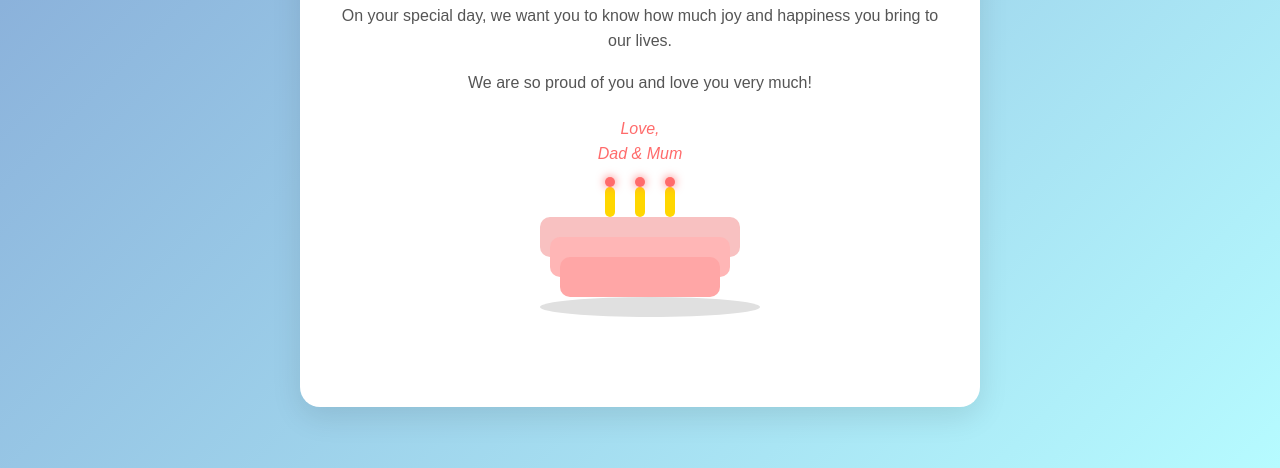
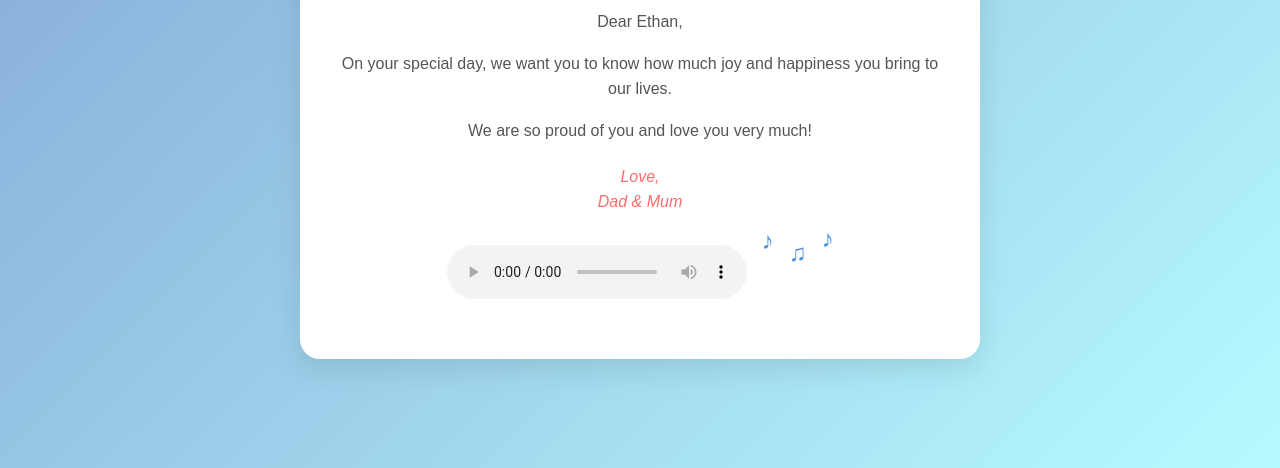
Before and after one commit to kerrychanckk/ethan, a plain HTML site: page index.html in a window 1280 px wide. Shown: the part 332-800 px from the top of the page. Drawn offline with Linux system fonts and the light colour scheme.

Commit message:
Add files via upload

```diff
--- a/index.html
+++ b/index.html
@@ -35,6 +35,15 @@
                 </div>
                 <div class="plate"></div>
             </div>
+            <div class="musical-notes">
+                <audio controls>
+                    <source src="birthday-music.mp3" type="audio/mpeg">
+                    Your browser does not support the audio element.
+                </audio>
+                <span class="note">♪</span>
+                <span class="note">♫</span>
+                <span class="note">♪</span>
+            </div>
         </div>
     </div>
 </body>
--- a/styles.css
+++ b/styles.css
@@ -85,74 +85,6 @@ h2 {
     transform: translateX(-50%);
 }
 
-.cake {
-    position: relative;
-    margin: 50px auto;
-    width: 200px;
-}
-
-.cake-layers {
-    position: relative;
-}
-
-.layer {
-    height: 40px;
-    width: 200px;
-    background-color: #f8c1c1;
-    border-radius: 10px;
-    margin-bottom: -20px;
-}
-
-.layer:nth-child(2) {
-    width: 180px;
-    margin-left: 10px;
-    background-color: #ffb6b6;
-}
-
-.layer:nth-child(3) {
-    width: 160px;
-    margin-left: 20px;
-    background-color: #ffa6a6;
-}
-
-.candles {
-    position: absolute;
-    top: -30px;
-    width: 100%;
-    display: flex;
-    justify-content: center;
-    gap: 20px;
-}
-
-.candle {
-    width: 10px;
-    height: 30px;
-    background-color: #ffd700;
-    border-radius: 5px;
-    position: relative;
-}
-
-.candle::after {
-    content: '';
-    position: absolute;
-    top: -10px;
-    left: 50%;
-    transform: translateX(-50%);
-    width: 10px;
-    height: 10px;
-    background-color: #ff6b6b;
-    border-radius: 50%;
-    box-shadow: 0 0 10px #ff6b6b;
-}
-
-.plate {
-    height: 20px;
-    width: 220px;
-    background-color: #e0e0e0;
-    border-radius: 50%;
-    margin: 20px auto 0;
-}
-
 @keyframes float {
     0%, 100% { transform: translateY(0); }
     50% { transform: translateY(-20px); }
@@ -168,6 +100,27 @@ h2 {
     50% { opacity: 0.8; }
 }
 
+.musical-notes {
+    display: flex;
+    justify-content: center;
+    gap: 15px;
+    margin: 20px 0;
+}
+
+.note {
+    font-size: 24px;
+    color: #4a90e2;
+    animation: float 2s infinite;
+}
+
+.note:nth-child(2) {
+    animation-delay: 0.4s;
+}
+
+.note:nth-child(3) {
+    animation-delay: 0.8s;
+}
+
 @media (max-width: 480px) {
     .birthday-card {
         padding: 20px;
```
Also changed, not shown: 1 other file.
